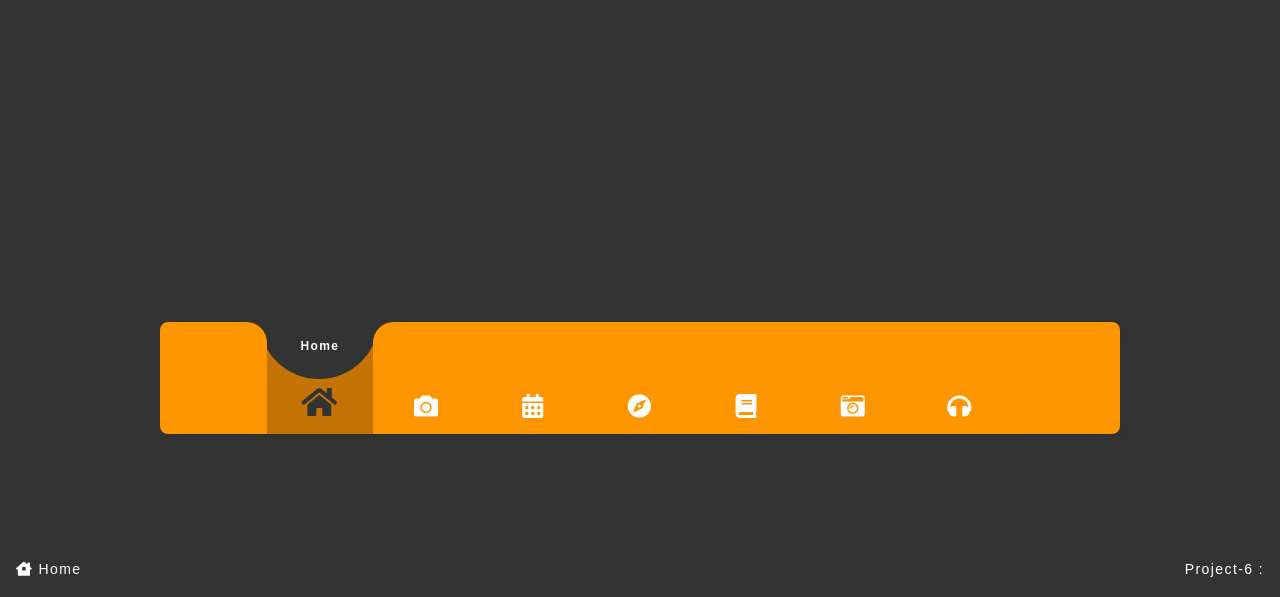
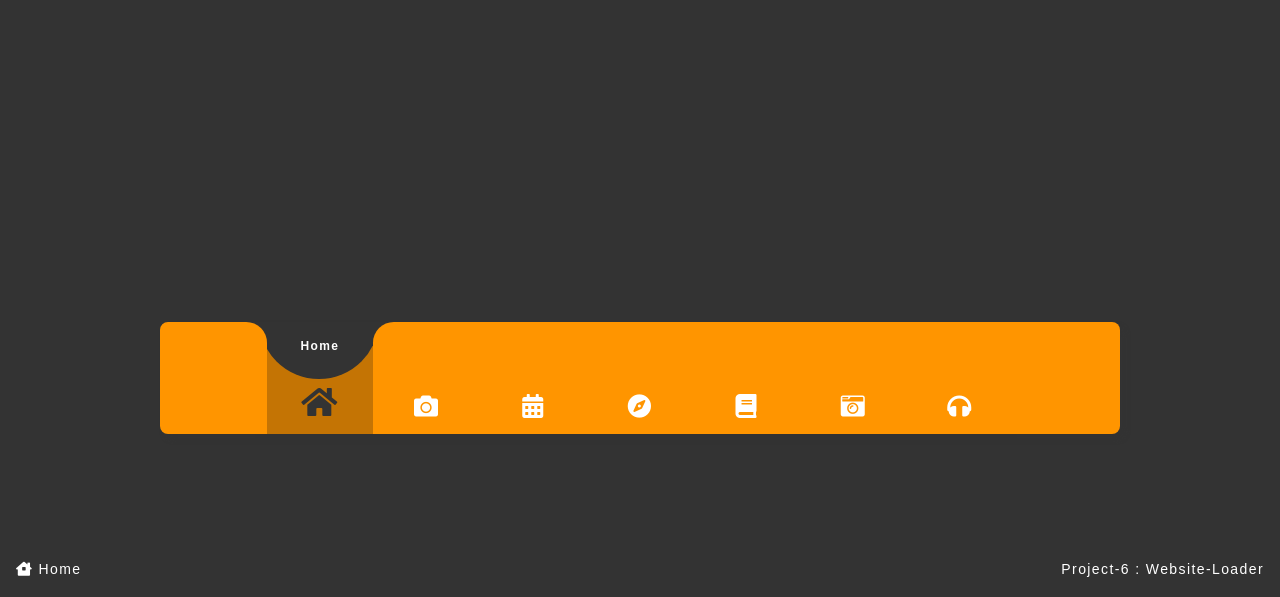
Before and after one commit to krishanprajapat23/30-Projects-with-HTML-CSS-and-JavaScript, a plain HTML site: page 5-unique-navbar/index.html in a window 1280 px wide. Shown: the part 203-800 px from the top of the page. Drawn offline with Linux system fonts and the light colour scheme.

Commit message:
project 6 loader link updated

```diff
--- a/5-unique-navbar/index.html
+++ b/5-unique-navbar/index.html
@@ -39,8 +39,8 @@
 
     <div class="nav-btn">
       <a href="../index.html"><i class="fas fa-house"></i> Home</a>
-        <a href="../5-unique-navbar/index.html" class="next-project">Project-6 :
-      </a>
+      <a href="../6-website-loader/index.html" class="next-project">Project-6 : Website-Loader</a
+
         </div>
         <script src="assets/scripts/navbar.js"></script>
 </body>
```
